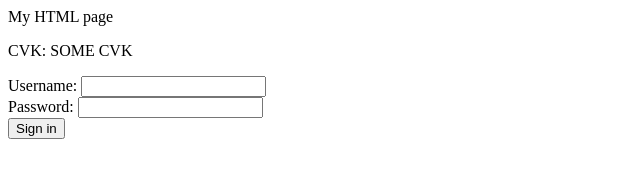
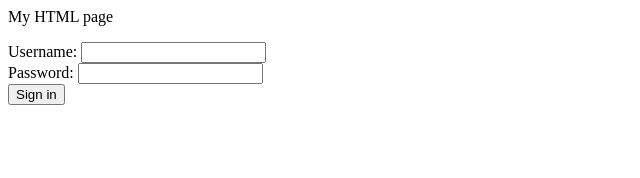
Before and after one commit to tide-foundation/heimdall, a plain HTML site: page index.html in a window 1280 px wide. Both pictures are taken after a click on the button "Sign in". Shown: the whole page, without its empty margins (0-640 px from the left). Drawn offline with Linux system fonts and the light colour scheme.

Commit message:
major improvments! the backend dev is happy

```diff
--- a/index.html
+++ b/index.html
@@ -1,13 +1,20 @@
 <html>
 <p>My  HTML page</p>
 <p id="CVK"></p>
+
 <script src="tide.js"></script>
 
 <script>
-    var a = "This was done by the vendor";
+var a = "This was done by the vendor";
+const element = document.getElementById("CVK");
+element.innerText = "CVK: SOME CVK";
+document.body.appendChild(element);
+
+function myF(cvk){ // i get called from inside tide.js
     const element = document.getElementById("CVK");
-    element.innerText = "CVK: SOME CVK";
-    document.body.appendChild(element);
-    // how to get "NEW CVK" ??
+    element.innerText = cvk;
+}
 </script>
+
+
 </html>
--- a/tide.js
+++ b/tide.js
@@ -1,3 +1,11 @@
+
+var cvk = "blank";
+function signin(event) {
+  console.log('Button Clicked');
+  cvk = "not blank";
+  var l = document.getElementById("username").value
+  myF(l); // vendor function!
+}
 
 fetch('tide.html')
   .then(response => response.text())
@@ -11,8 +19,3 @@ fetch('tide.html')
     btn.addEventListener('click', signin);
   });
 // do SRI checks
-
-function signin(event) {
-  console.log('Button Clicked');
-  return "NEW CVK";
-}
```
